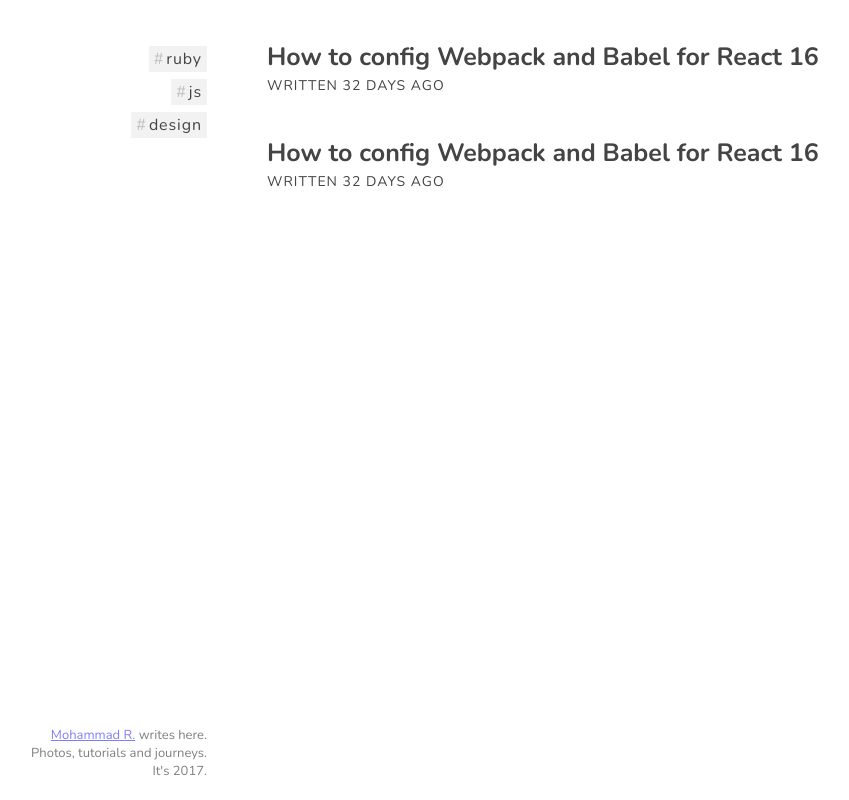
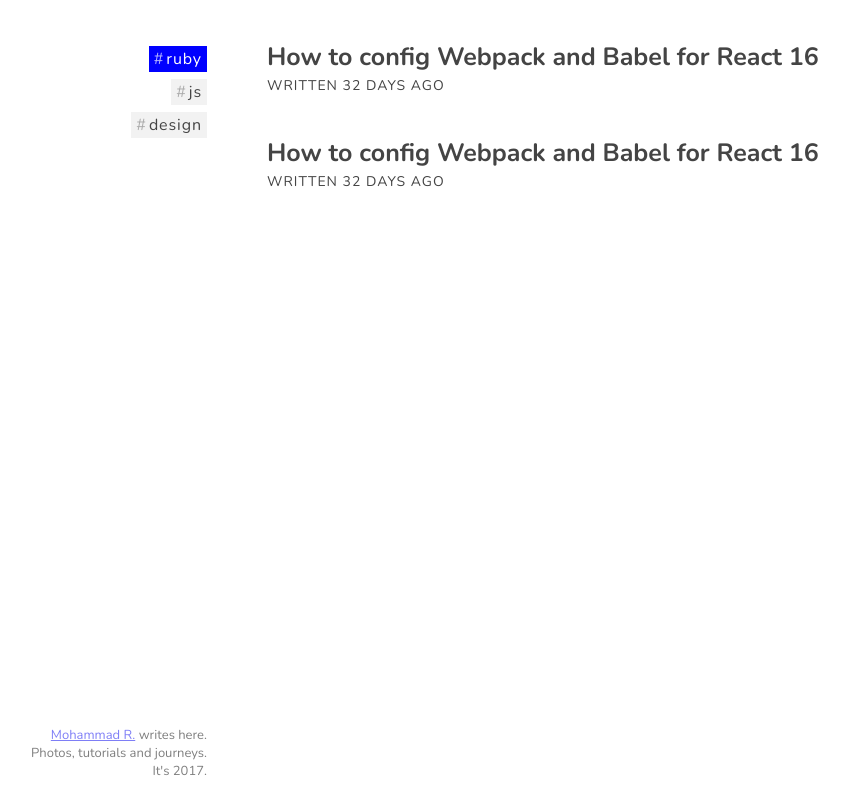
Before and after one commit to morajabi/morajabi.im, a Next.js app: page /blog in a window 1280 px wide. Shown: the whole page, without its empty margins (13-862 px from the left). Built offline with nearby package versions, Linux system fonts and the light colour scheme; a web font is replaced by a local one.

Commit message:
feat: add active style for tag

```diff
--- a/components/blog/Tag.js
+++ b/components/blog/Tag.js
@@ -1,4 +1,4 @@
-import styled from 'styled-components'
+import styled, { css } from 'styled-components'
 
 import rem from 'utils/rem'
 import { mostlyBlack } from 'utils/colors'
@@ -15,18 +15,32 @@
 
   &:before {
     content: '#';
-    color: #c0c0c0;
+    opacity: 0.4;
     margin-right: ${rem(2)};
-  }
-
-  &:hover,
-  &:focus {
-    background: #e0e0e0;
   }
 
   &:focus {
     outline: 2px solid #888;
   }
+
+  ${props => props.active ? css`
+    color: #fff;
+    background: blue;
+
+    &:before {
+      opacity: 0.7;
+    }
+
+    &:hover,
+    &:focus {
+      background: darkBlue;
+    }
+  `: css`
+    &:hover,
+    &:focus {
+      background: #e0e0e0;
+    }
+  `}
 `
 
 export default Tag
--- a/pages/blog/index.js
+++ b/pages/blog/index.js
@@ -49,7 +49,7 @@
   <Wrapper>
     <Side>
       <Tags>
-        <TagWrapper><Tag>ruby</Tag></TagWrapper>
+        <TagWrapper><Tag active>ruby</Tag></TagWrapper>
         <TagWrapper><Tag>js</Tag></TagWrapper>
         <TagWrapper><Tag>design</Tag></TagWrapper>
       </Tags>
```
